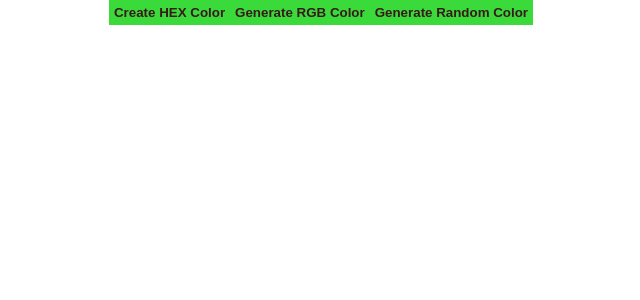
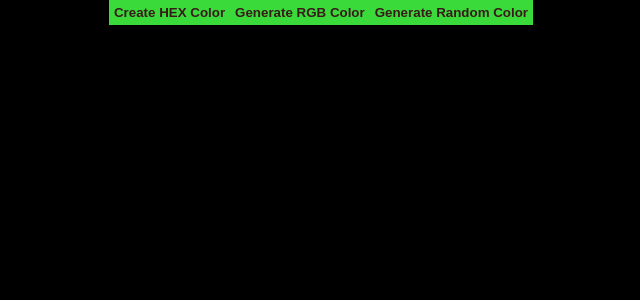
Before and after one commit to eunal19/project1, a React (Create React App) app: page / in a window 1280 px wide. Shown: the top 300 px of the page, without its empty margins (319-959 px from the left). Built offline with nearby package versions, Linux system fonts and the light colour scheme.

Commit message:
hex color

```diff
--- a/src/App.js
+++ b/src/App.js
@@ -1,5 +1,5 @@
 import './App.css';
-import Accordion from './components/accordion';
+// import Accordion from './components/accordion';
 import RandomColor from './components/random-color';
 
 
@@ -9,7 +9,6 @@
     <div className="App">
       {/* <Accordion /> */}
       <RandomColor />
-
     </div>
   );
 }
--- a/src/components/random-color/index.jsx
+++ b/src/components/random-color/index.jsx
@@ -3,11 +3,40 @@
 export default function RandomColor() {
   const [typeOfColor, setTypeOfColor] = useState("hex");
   const [color, setColor] = useState("#000000");
+
+  function randomColorUtility(length) {
+    return Math.floor(Math.random() * length);
+  }
+
+  function handleCreateRandomHexColor() {
+    const hex = [0, 1, 2, 3, 4, 5, 6, 7, 8, 9, "A", "B", "C", "D", "E", "F"];
+    let hexColor = "#";
+
+    for (let i = 0; i < 6; i++) {
+      hexColor += hex[randomColorUtility(hex.length)];
+    }
+    // console.log(hexColor);
+    setColor(hexColor);
+  }
+  function handleCreateRandomRgbColor() {}
+
   return (
-    <div>
-      <button>Create HEX Color</button>
-      <button>Generate RGB Color</button>
-      <button>Generate Random Color</button>
+    <div
+      style={{
+        width: "100vw",
+        height: "100vh",
+        background: color,
+      }}>
+      <button onClick={() => setTypeOfColor("hex")}>Create HEX Color</button>
+      <button onClick={() => setTypeOfColor("rgb")}>Generate RGB Color</button>
+      <button
+        onClick={
+          typeOfColor === "hex"
+            ? handleCreateRandomHexColor
+            : handleCreateRandomRgbColor
+        }>
+        Generate Random Color
+      </button>
     </div>
   );
 }
```
